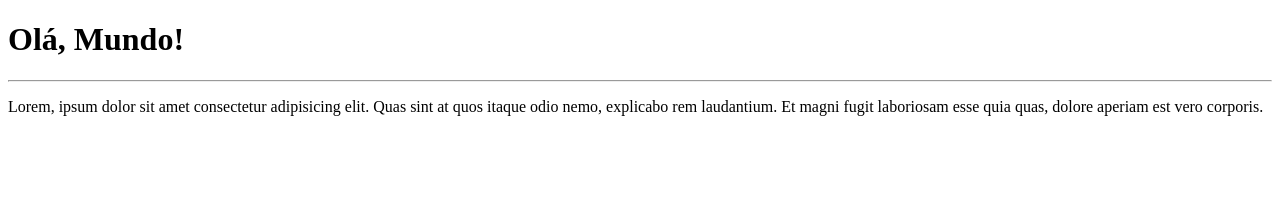
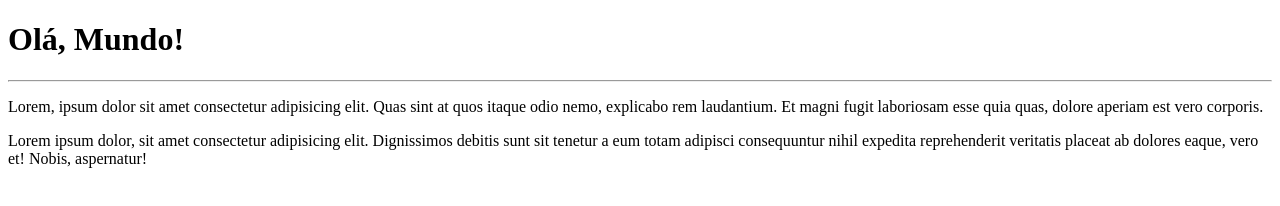
Before and after one commit to k1Carvalho/Ola-mundo, a plain HTML site: page site-exemplo/index.html in a window 1280 px wide. Drawn offline with Linux system fonts and the light colour scheme.

Commit message:
adicionei paragrafo com texto

```diff
--- a/site-exemplo/index.html
+++ b/site-exemplo/index.html
@@ -10,6 +10,6 @@
     <h1>Olá, Mundo!</h1>
     <hr>
     <p>Lorem, ipsum dolor sit amet consectetur adipisicing elit. Quas sint at quos itaque odio nemo, explicabo rem laudantium. Et magni fugit laboriosam esse quia quas, dolore aperiam est vero corporis.</p>
-    <p></p>
+    <p>Lorem ipsum dolor, sit amet consectetur adipisicing elit. Dignissimos debitis sunt sit tenetur a eum totam adipisci consequuntur nihil expedita reprehenderit veritatis placeat ab dolores eaque, vero et! Nobis, aspernatur!</p>
 </body>
 </html>
```
